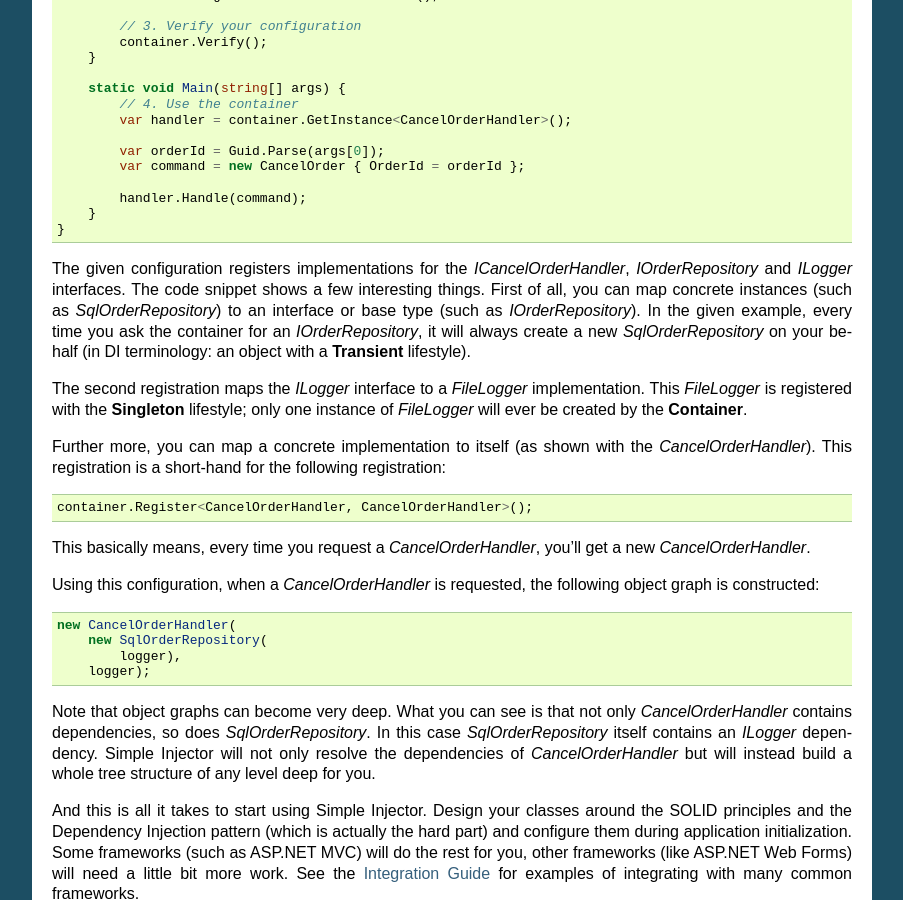
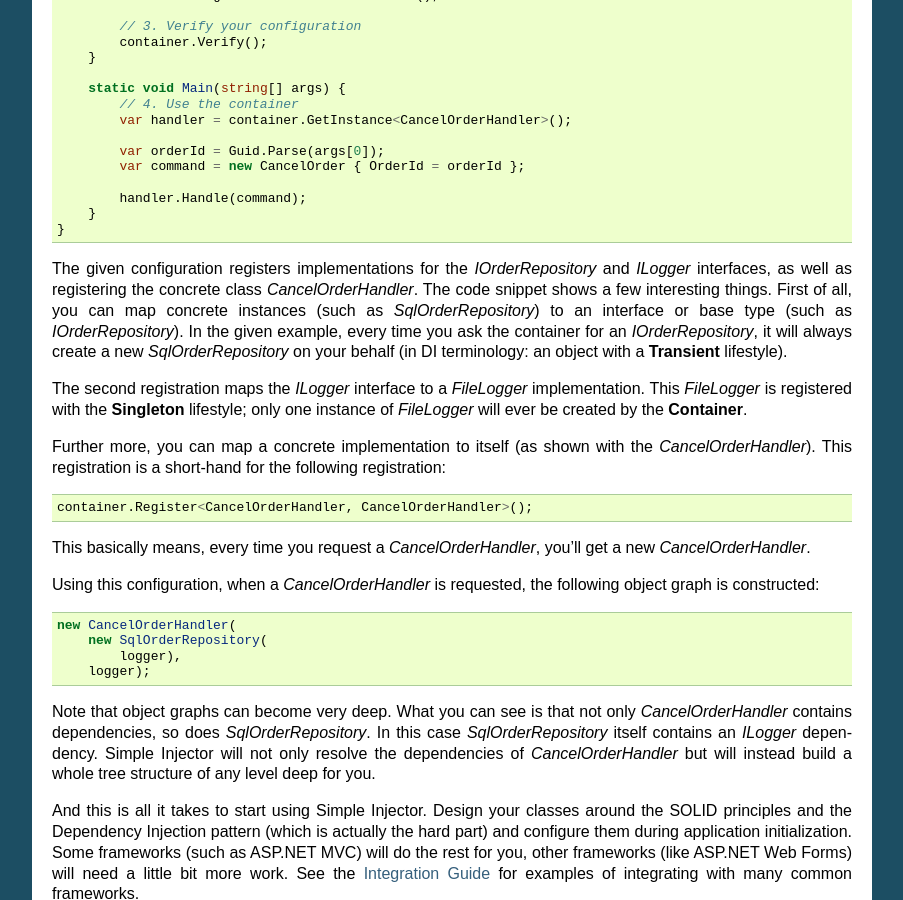
Before and after one commit to simpleinjector/Documentation, a Sphinx documentation site: the page built from source/quickstart.rst, in a window 1280 px wide and 900 px high, scrolled down 1900 px. Shown: the whole window, without its empty margins (198-1101 px from the left). Built offline with Sphinx 7.4.7, drawn with Linux system fonts in a browser that asks for light colours.

Commit message:
There is no *ICancelOrderHandler* interface
The example shows only the concrete class *CancelOrderHandler*, not an interface *ICancelOrderHandler*. Updating the prose to (I believe) reflect that.

```diff
--- a/source/quickstart.rst
+++ b/source/quickstart.rst
@@ -117,7 +117,7 @@ Using Simple Injector, the configuration of the application using the *CancelOrd
         }
     }
 
-The given configuration registers implementations for the *ICancelOrderHandler*, *IOrderRepository* and *ILogger* interfaces. The code snippet shows a few interesting things. First of all, you can map concrete instances (such as *SqlOrderRepository*) to an interface or base type (such as *IOrderRepository*). In the given example, every time you ask the container for an *IOrderRepository*, it will always create a new *SqlOrderRepository* on your behalf (in DI terminology: an object with a **Transient** lifestyle).
+The given configuration registers implementations for the *IOrderRepository* and *ILogger* interfaces, as well as registering the concrete class *CancelOrderHandler*. The code snippet shows a few interesting things. First of all, you can map concrete instances (such as *SqlOrderRepository*) to an interface or base type (such as *IOrderRepository*). In the given example, every time you ask the container for an *IOrderRepository*, it will always create a new *SqlOrderRepository* on your behalf (in DI terminology: an object with a **Transient** lifestyle).
 
 The second registration maps the *ILogger* interface to a *FileLogger* implementation. This *FileLogger* is registered with the **Singleton** lifestyle; only one instance of *FileLogger* will ever be created by the **Container**.
 
```
